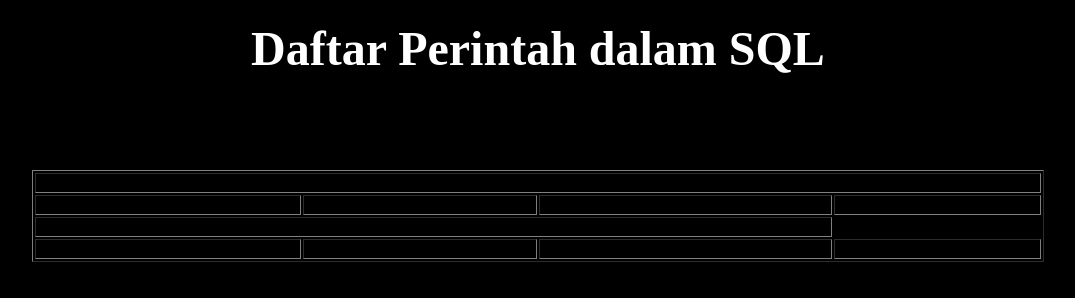
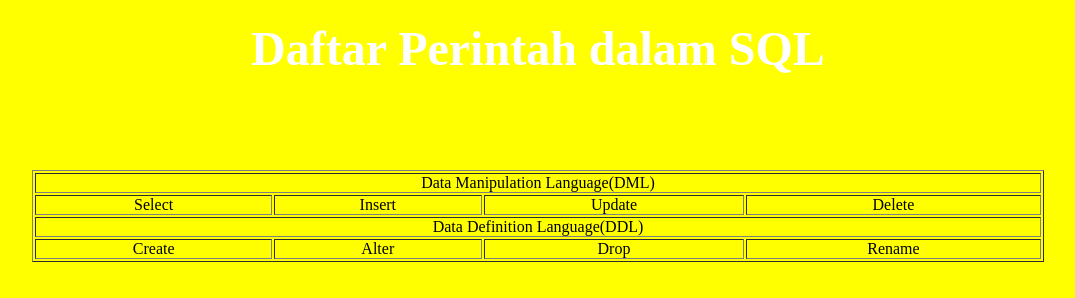
Before and after one commit to L200170156/L200170156.github.io, a plain HTML site: page database/L200170156.html in a window 1280 px wide. Shown: the whole page, without its empty margins (102-1177 px from the left). Drawn offline with Linux system fonts and the light colour scheme.

Commit message:
Update L200170156.html

```diff
--- a/database/L200170156.html
+++ b/database/L200170156.html
@@ -4,7 +4,7 @@
     <title> Daftar Perintah dalam SQL </title>
     <style>
         body{
-			  background-color:black;
+			  background-color:yellow;
 			  background-size:cover;
 			  background-attachment: fixed;
 		    }
@@ -30,7 +30,7 @@
 </br>
 </br>
 <tr>
-    <td colspan="3" align="center" color=“white”> Data Definition Language(DDL)</td>
+    <td colspan="4" align="center" color=“white”> Data Definition Language(DDL)</td>
     </td>
 </tr>
 <tr align="center">
```
